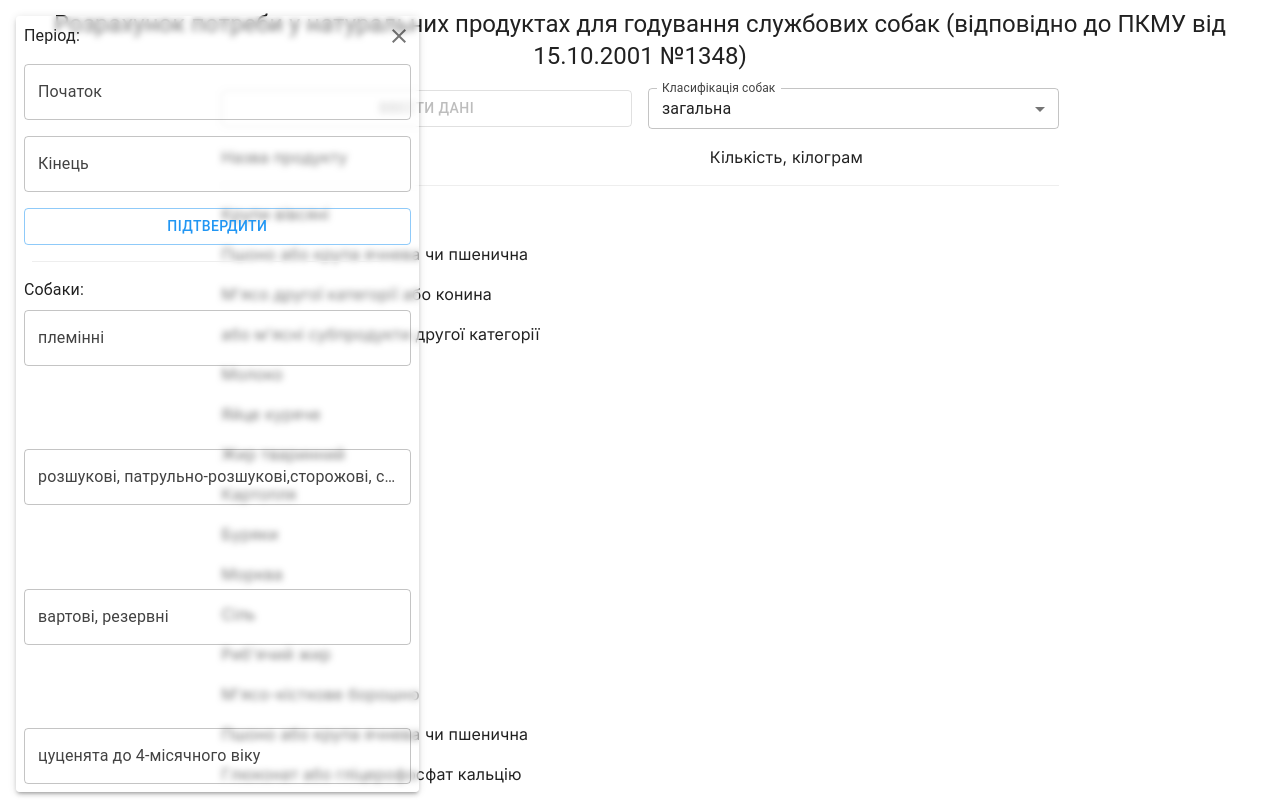
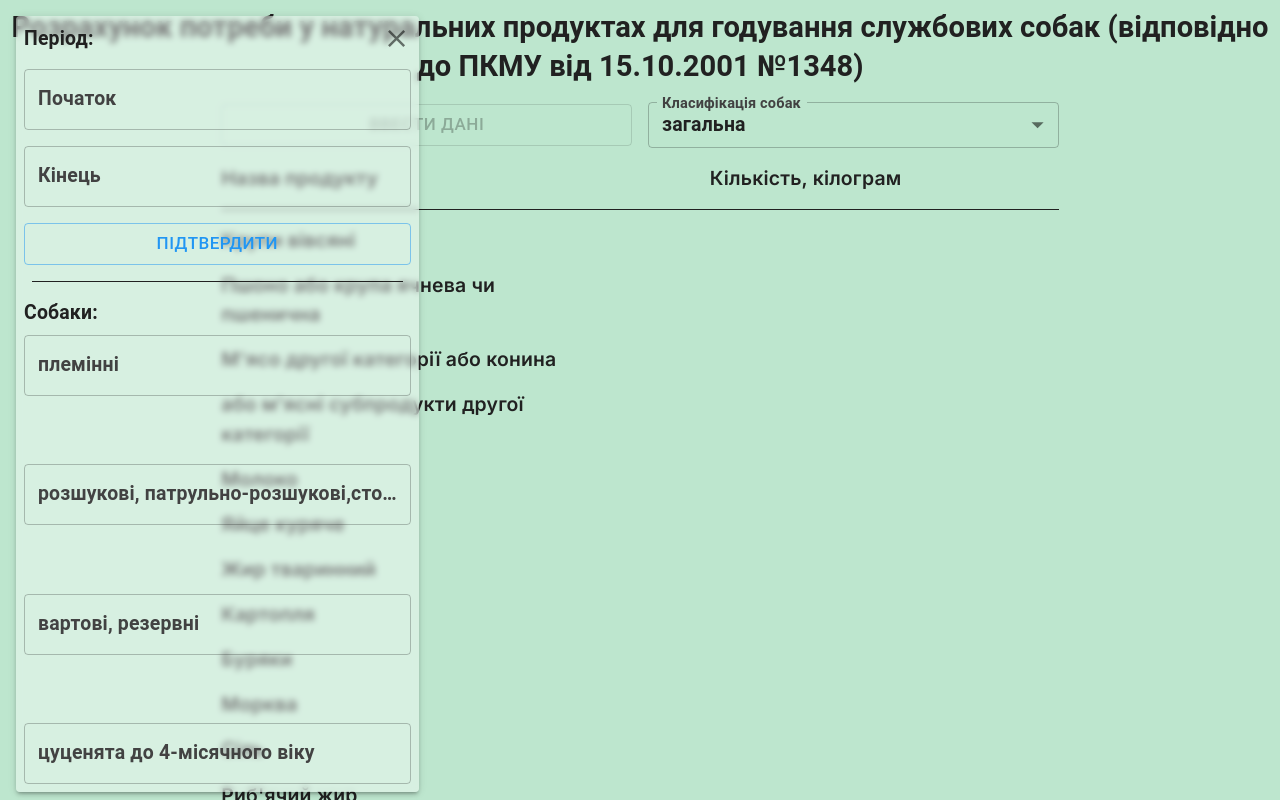
Before and after one commit to Muhitori/dog-calculator, a Next.js app: page / in a window 1280 px wide. Both pictures are taken after a click on the button "ВВЕСТИ ДАНІ". Shown: the top 800 px of the page. Built offline with nearby package versions, Linux system fonts and the light colour scheme.

Commit message:
background change

```diff
--- a/src/app/page.tsx
+++ b/src/app/page.tsx
@@ -103,7 +103,7 @@ export default function Home() {
 							<Input
 								key={dog}
 								name={dog as DogType}
-								baseValue={dogs[dog as DogType]}
+								value={dogs[dog as DogType]}
 								onChange={handleDogCountChange}
 							/>
 						))}
--- a/src/components/Input/index.tsx
+++ b/src/components/Input/index.tsx
@@ -4,22 +4,18 @@ import { ChangeEvent, FC, useCallback, useState } from "react";
 
 interface Props {
 	name: DogType;
-	baseValue: number;
+	value: number;
 	onChange: (name: DogType, value: number) => void;
 }
 
 const regex = /^[0-9\b]+$/;
 
-export const Input: FC<Props> = ({ name, baseValue, onChange }) => {
-	const [value, setValue] = useState("");
-
+export const Input: FC<Props> = ({ name, value, onChange }) => {
 	const handleChange = useCallback(
 		(event: ChangeEvent<HTMLInputElement>) => {
 			const { value } = event.target;
 
 			if (value === "" || regex.test(value)) {
-				setValue(String(value));
-
 				const numberValue = value === "" ? 0 : parseInt(value);
 				onChange(name, numberValue);
 			}
@@ -29,7 +25,7 @@ export const Input: FC<Props> = ({ name, baseValue, onChange }) => {
 
 	return (
 		<TextField
-			value={baseValue ? baseValue : value}
+			value={value || ""}
 			label={DOGS[name]}
 			name={name}
 			onChange={handleChange}
--- a/src/providers/mui/palette.ts
+++ b/src/providers/mui/palette.ts
@@ -1,8 +1,11 @@
-import { PaletteOptions, ThemeOptions } from "@mui/material";
+import { PaletteOptions, alpha, ThemeOptions } from "@mui/material";
 import { grey, blue } from "@mui/material/colors";
 
 const getMainPalette = (): PaletteOptions => {
 	return {
+		background: {
+			default: alpha("#27ae60", 0.3),
+		},
 		primary: blue,
 		secondary: grey,
 		divider: grey[200],
@@ -18,5 +21,18 @@ export const getThemePalette = (): ThemeOptions => {
 		palette: {
 			...getMainPalette(),
 		},
+		typography: {
+			fontSize: 17,
+			fontWeightRegular: 600,
+		},
+		components: {
+			MuiDivider: {
+				styleOverrides: {
+					root: {
+						borderColor: grey[900],
+					},
+				},
+			},
+		},
 	};
 };
```
